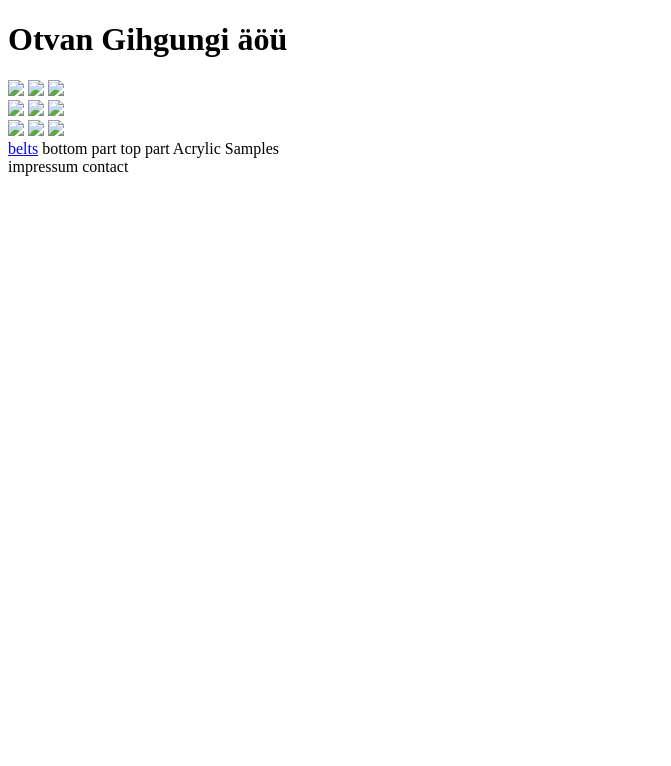
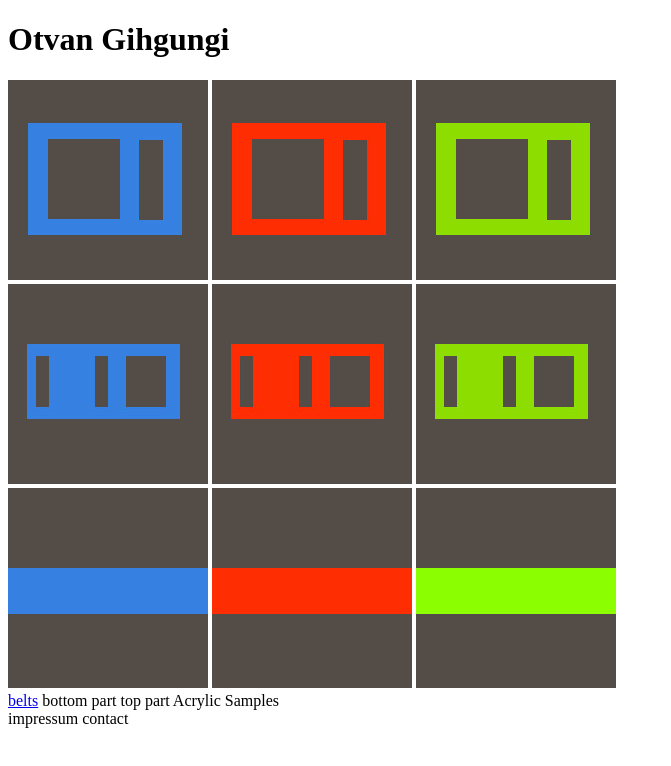
Before and after one commit to KammLeule/Otvan_Gihgungi_Website, a website: page www/index.html in a window 1280 px wide. Shown: the whole page, without its empty margins (0-671 px from the left). Drawn offline with Linux system fonts and the light colour scheme.

Commit message:
the first start

```diff
--- a/www/index.html
+++ b/www/index.html
@@ -6,23 +6,23 @@
     </head>
     <body>
         <header>
-            <h1> Otvan Gihgungi äöü</h1>
+            <h1> Otvan Gihgungi</h1>
         </header>
         <main>
             <div>
-                <img src="bilder/top_part_blue.jpg">
-                <img src="bilder/top_part_red.jpg">
-                <img src="bilder/top_part_green.jpg">
+                <img src="images/top_part_blue.jpg">
+                <img src="images/top_part_red.jpg">
+                <img src="images/top_part_green.jpg">
             </div>
             <div>
-                <img src="bilder/botomm_part_blue.jpg">
-                <img src="bilder/botomm_part_red.jpg">
-                <img src="bilder/botomm_part_green.jpg">
+                <img src="images/botomm_part_blue.jpg">
+                <img src="images/botomm_part_red.jpg">
+                <img src="images/botomm_part_green.jpg">
             </div>
             <div>
-                <img src="bilder/belt_blue.jpg">
-                <img src="bilder/belt_red.jpg">
-                <img src="bilder/belt_green.jpg">
+                <img src="images/belt_blue.jpg">
+                <img src="images/belt_red.jpg">
+                <img src="images/belt_green.jpg">
             </div>
         </main>
         <div>
```
Also changed, not shown: www/belts.html (added, +29 -0 lines).
